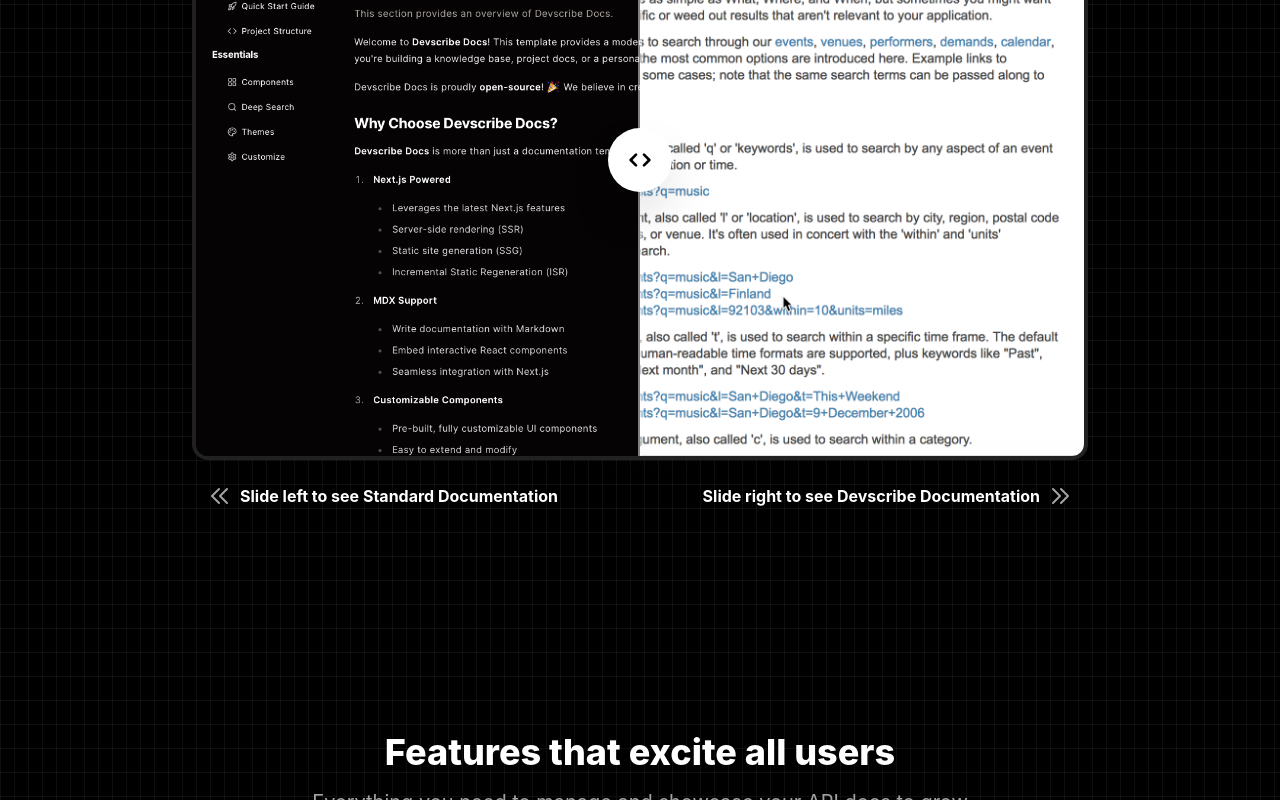
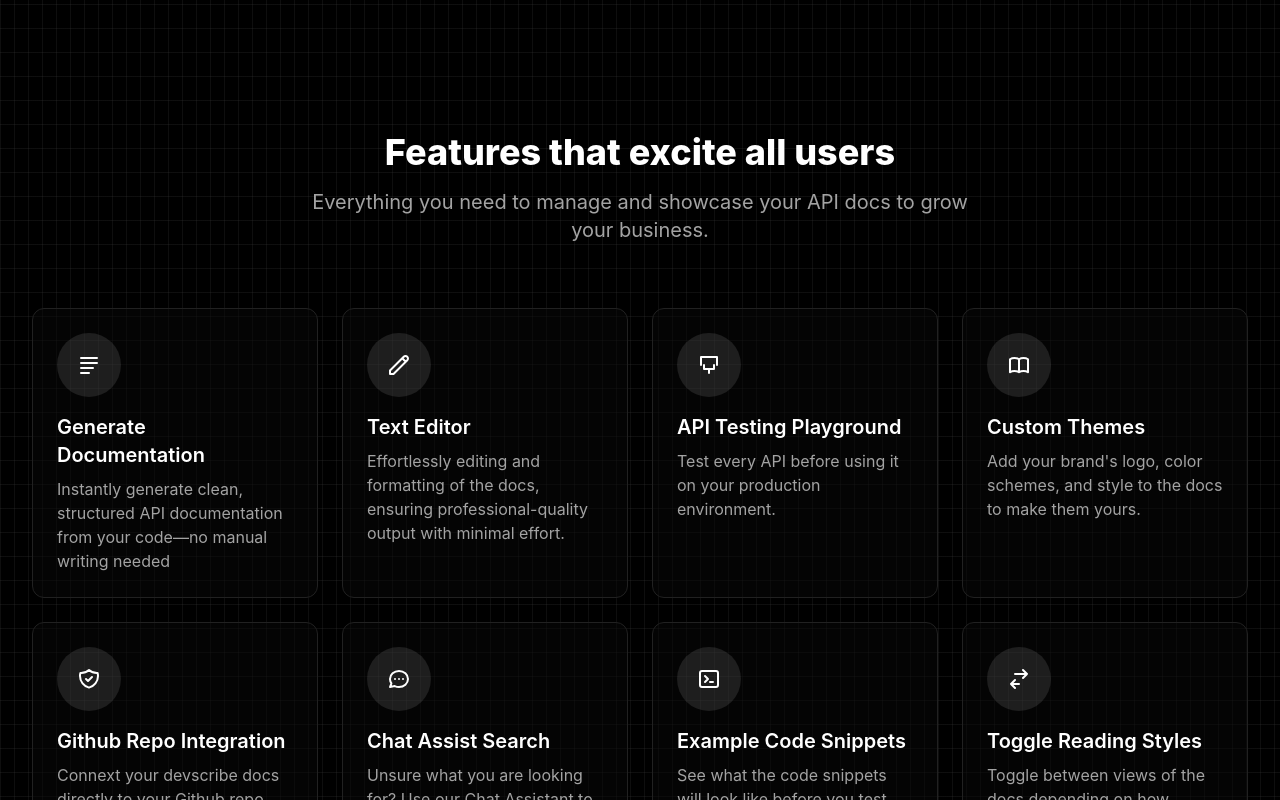
Before and after one commit to giannihart/landing_page, a React (Create React App) app: page / in a window 1280 px wide. Shown: the part 920-1720 px from the top of the page. Built offline with nearby package versions, Linux system fonts and the light colour scheme.

Commit message:
updated a lot

```diff
--- a/src/App.tsx
+++ b/src/App.tsx
@@ -11,8 +11,8 @@
 import SupportSection from './components/Collaboration /SupportSection';
 
 // Import placeholder images
-import BeforeImage from './lib/UIDash.png';
-import AfterImage from './lib/UIUgly.png';
+import BeforeImage from './lib/Devscribemain.png';
+import AfterImage from './lib/Baddocs.png';
 
 function App() {
   return (
--- a/src/components/Collaboration /SupportSection.tsx
+++ b/src/components/Collaboration /SupportSection.tsx
@@ -19,7 +19,9 @@
           </p>
           <div className="mt-8">
             <a
-              href="https://shadcnblocks.com"
+              href="https://app.apollo.io/#/meet/inbound-router/0un-0oc-9vs"
+              target="_blank"
+              rel="noopener noreferrer"
               className="inline-flex items-center justify-center px-8 py-3 border border-transparent text-base font-medium rounded-md text-primary-foreground bg-primary hover:bg-primary/90 transition-colors duration-300"
             >
               Contact us today
--- a/src/components/features/Features.tsx
+++ b/src/components/features/Features.tsx
@@ -77,7 +77,7 @@
 
 const Features = () => {
   return (
-    <div className="relative py-20 md:py-32 bg-background" id="features">
+    <div className="relative py-20 md:py-32 bg-background features-container" id="features">
       {/* Background decoration */}
       <div className="absolute inset-0">
         <div className="absolute inset-0 bg-[linear-gradient(to_right,#4f4f4f2e_1px,transparent_1px),linear-gradient(to_bottom,#4f4f4f2e_1px,transparent_1px)] bg-[size:14px_24px]" />
@@ -85,36 +85,31 @@
 
       <div className="relative max-w-7xl mx-auto px-4 sm:px-6 lg:px-8">
         <div className="text-center">
-          <h2 className="text-3xl font-extrabold text-foreground sm:text-4xl">
+          <h2 className="text-3xl font-extrabold text-foreground sm:text-4xl features-title">
             Features that excite all users
           </h2>
-          <p className="mt-4 max-w-2xl mx-auto text-xl text-muted-foreground">
+          <p className="mt-4 max-w-2xl mx-auto text-xl text-muted-foreground features-subtitle">
             Everything you need to manage and showcase your API docs to grow your business.
           </p>
         </div>
 
-        <div className="mt-20">
-          <div className="grid grid-cols-1 gap-8 sm:grid-cols-2 lg:grid-cols-4">
+        <div className="mt-16 grid grid-cols-1 gap-6 sm:grid-cols-2 lg:grid-cols-4 features-grid">
           {features.map((feature, index) => (
             <div
               key={index}
-                className="relative group bg-card/50 backdrop-blur-sm p-6 rounded-xl border border-border hover:border-primary/50 transition-all duration-300 transform hover:-translate-y-2"
+              className="bg-card/50 border border-border rounded-xl p-6 transform transition-all duration-300 hover:scale-105 hover:shadow-[0_0_25px_rgba(var(--primary),0.2)]"
             >
-                <div className="absolute inset-0 bg-gradient-to-r from-primary/10 via-primary/5 to-transparent opacity-0 group-hover:opacity-100 transition-opacity duration-300 rounded-xl" />
-                <div className="relative">
-                  <div className="w-12 h-12 rounded-lg bg-secondary flex items-center justify-center text-secondary-foreground group-hover:bg-primary group-hover:text-primary-foreground transition-colors duration-300">
+              <div className="flex items-center justify-center w-16 h-16 mb-4 rounded-full bg-primary/10">
                 {feature.icon}
               </div>
-                  <h3 className="mt-6 text-lg font-medium text-foreground group-hover:text-primary transition-colors duration-300">
+              <h3 className="text-xl font-semibold text-foreground mb-2">
                 {feature.title}
               </h3>
-                  <p className="mt-2 text-base text-muted-foreground">
+              <p className="text-base text-muted-foreground">
                 {feature.description}
               </p>
             </div>
-              </div>
           ))}
-          </div>
         </div>
       </div>
     </div>
--- a/src/components/hero/Hero.tsx
+++ b/src/components/hero/Hero.tsx
@@ -1,4 +1,4 @@
-import React, { useState, useEffect } from 'react';
+import React, { useState, useEffect, useCallback, useMemo } from 'react';
 import confetti from 'canvas-confetti';
 
 const Hero = () => {
@@ -6,15 +6,16 @@
   const [status, setStatus] = useState('');
   const [currentIndex, setCurrentIndex] = useState(0);
 
-  const rotatingWords = ['generate', 'test', 'perfect', 'manage'];
+  const rotatingWords = useMemo(() => ['generate', 'test', 'perfect', 'manage'], []);
+
+  const rotateWord = useCallback(() => {
+    setCurrentIndex((prevIndex) => (prevIndex + 1) % rotatingWords.length);
+  }, [rotatingWords.length]);
 
   useEffect(() => {
-    const interval = setInterval(() => {
-      setCurrentIndex((prevIndex) => (prevIndex + 1) % rotatingWords.length);
-    }, 2000);
-
-    return () => clearInterval(interval);
-  }, [rotatingWords.length]);
+    const intervalId = setInterval(rotateWord, 2000);
+    return () => clearInterval(intervalId);
+  }, [rotateWord]);
 
   const handleSubmit = (e: React.FormEvent) => {
     e.preventDefault();
@@ -43,7 +44,7 @@
   };
 
   return (
-    <div className="relative overflow-hidden bg-background pt-24 pb-16 md:pt-32 md:pb-20">
+    <div className="relative overflow-hidden bg-background pt-24 pb-16 md:pt-32 md:pb-20 hero-container">
       {/* Background decoration */}
       <div className="absolute inset-0">
         <div className="absolute inset-0 bg-gradient-radial from-primary/5 via-background to-background" />
@@ -53,15 +54,15 @@
       <div className="relative max-w-7xl mx-auto px-6 sm:px-6 lg:px-8">
         <div className="text-center">
           {/* Announcement Banner */}
-          <div className="mb-8 md:mb-4 inline-flex items-center bg-primary/10 border border-primary/20 rounded-full px-6 py-2 text-sm font-medium text-primary">
+          <div className="mb-8 md:mb-4 inline-flex items-center bg-primary/10 border border-primary/20 rounded-full px-6 py-2 text-sm font-medium text-primary announcement-banner">
             <span className="mr-2">📣</span>
-            <span>Version 1.0 will be live 4/26</span>
+            <span>Version 1.0 will be live 5/31</span>
           </div>
 
-          <h1 className="text-4xl tracking-tight font-extrabold text-foreground sm:text-6xl md:text-7xl leading-tight text-center">
+          <h1 className="text-4xl tracking-tight font-extrabold text-foreground sm:text-6xl md:text-7xl leading-tight text-center hero-title">
             <span className="block mb-3 md:mb-2 relative">
               <span>Instantly</span>
-              <span className="relative inline-block overflow-visible align-bottom ml-4" style={{ minWidth: '240px', height: '120px', verticalAlign: 'bottom', position: 'relative' }}>
+              <span className="relative inline-block overflow-visible align-bottom ml-4 rotating-words-container" style={{ minWidth: '240px', height: '120px', verticalAlign: 'bottom', position: 'relative' }}>
                 {rotatingWords.map((word, index) => (
                   <span
                     key={word}
@@ -87,14 +88,14 @@
               your API docs all in one place
             </span>
           </h1>
-          <p className="mt-8 md:mt-6 max-w-3xl mx-auto text-lg md:text-2xl text-muted-foreground leading-relaxed px-4">
+          <p className="mt-8 md:mt-6 max-w-3xl mx-auto text-lg md:text-2xl text-muted-foreground leading-relaxed px-4 hero-subtitle">
             Devscribe boosts your team's efficiency by automating and managing your API documentation with ease allowing readability for all.
           </p>
 
           {/* Email Signup Form */}
           <div className="mt-12 max-w-xl mx-auto px-4">
-            <form onSubmit={handleSubmit} className="flex flex-col sm:flex-row gap-4 justify-center">
-              <div className="flex-1">
+            <form onSubmit={handleSubmit} className="flex flex-col sm:flex-row gap-4 justify-center hero-form">
+              <div className="flex-1 hero-form-input">
                 <input
                   type="email"
                   value={email}
@@ -104,7 +105,7 @@
                   className="w-full px-6 py-3 rounded-lg bg-secondary text-secondary-foreground border border-border focus:border-primary focus:outline-none focus:ring-2 focus:ring-primary transition-all duration-300 hover:outline hover:outline-2 hover:outline-white text-lg"
                 />
               </div>
-              <div className="rainbow-button">
+              <div className="rainbow-button hero-form-button">
                 <button
                   type="submit"
                   className="w-full sm:w-auto px-8 py-3 rounded-lg bg-primary text-primary-foreground hover:bg-primary/90 transition-all duration-300 whitespace-nowrap text-lg font-medium"
--- a/src/components/image-compare/ImageCompare.tsx
+++ b/src/components/image-compare/ImageCompare.tsx
@@ -1,4 +1,6 @@
 import React, { useState, useRef } from 'react';
+import BeforeImage from '../../lib/Devscribemain.png';
+import AfterImage from '../../lib/Baddocs.png';
 
 interface ImageCompareProps {
   beforeImage: string;
@@ -17,59 +19,42 @@
   };
 
   return (
-    <section className="relative py-16 md:py-24 bg-background overflow-hidden" id="product">
+    <section className="relative py-16 md:py-24 bg-background image-compare-container">
+      {/* Background decoration */}
       <div className="absolute inset-0">
         <div className="absolute inset-0 bg-gradient-radial from-primary/5 via-background to-background" />
         <div className="absolute inset-0 bg-[linear-gradient(to_right,#4f4f4f2e_1px,transparent_1px),linear-gradient(to_bottom,#4f4f4f2e_1px,transparent_1px)] bg-[size:14px_24px]" />
       </div>
 
       <div className="relative max-w-7xl mx-auto px-4 sm:px-6 lg:px-8">
+        <div className="max-w-4xl mx-auto">
+          <div className="relative w-full aspect-w-16 aspect-h-9 image-compare-slider">
             <div
-          ref={containerRef}
-          className="relative w-full max-w-4xl mx-auto h-[400px] md:h-[600px] overflow-hidden rounded-2xl shadow-3xl border-4 border-border"
+              className="absolute inset-0 overflow-hidden"
+              style={{
+                width: `${sliderPosition}%`
+              }}
             >
-          {/* Before Image */}
+              <img
+                src={beforeImage}
+                alt="Before Devscribe"
+                className="absolute inset-0 w-full h-full object-cover"
+              />
+            </div>
+            <img
+              src={afterImage}
+              alt="After Devscribe"
+              className="absolute inset-0 w-full h-full object-cover"
+            />
             <div
-            className="absolute inset-0 w-full h-full bg-cover bg-top"
+              className="absolute top-0 bottom-0 w-1 bg-primary left-1/2 transform -translate-x-1/2"
               style={{
-              backgroundImage: `url(${beforeImage})`,
-              backgroundPosition: 'top left',
-              backgroundSize: 'cover',
-              clipPath: `polygon(0 0, ${sliderPosition}% 0, ${sliderPosition}% 100%, 0 100%)`
+                left: `${sliderPosition}%`
               }}
-          />
-
-          {/* After Image */}
-          <div
-            className="absolute inset-0 w-full h-full bg-cover bg-top"
-            style={{
-              backgroundImage: `url(${afterImage})`,
-              backgroundPosition: 'top left',
-              backgroundSize: 'cover',
-              clipPath: `polygon(${sliderPosition}% 0, 100% 0, 100% 100%, ${sliderPosition}% 100%)`
-            }}
-          />
-
-          {/* Slider */}
-          <div
-            className="absolute top-0 bottom-0 w-1 bg-primary/50 left-1/2 transform -translate-x-1/2"
-            style={{ left: `${sliderPosition}%` }}
             >
-            <div className="absolute top-1/2 left-1/2 transform -translate-x-1/2 -translate-y-1/2
-              w-12 h-12 md:w-16 md:h-16 bg-primary text-primary-foreground rounded-full flex items-center justify-center shadow-2xl hover:scale-110 transition-transform">
-              <svg
-                xmlns="http://www.w3.org/2000/svg"
-                className="w-6 h-6 md:w-8 md:h-8 rotate-90"
-                fill="none"
-                viewBox="0 0 24 24"
-                stroke="currentColor"
-              >
-                <path
-                  strokeLinecap="round"
-                  strokeLinejoin="round"
-                  strokeWidth={2}
-                  d="M8 9l4-4 4 4m0 6l-4 4-4-4"
-                />
+              <div className="absolute top-1/2 left-1/2 transform -translate-x-1/2 -translate-y-1/2 w-10 h-10 bg-primary rounded-full flex items-center justify-center">
+                <svg xmlns="http://www.w3.org/2000/svg" className="h-6 w-6 text-primary-foreground" fill="none" viewBox="0 0 24 24" stroke="currentColor">
+                  <path strokeLinecap="round" strokeLinejoin="round" strokeWidth={2} d="M8 9l4-4 4 4m0 6l-4 4-4-4" />
                 </svg>
               </div>
             </div>
@@ -104,6 +89,7 @@
             </div>
           </div>
         </div>
+      </div>
     </section>
   );
 };
--- a/src/components/navbar/Navbar.tsx
+++ b/src/components/navbar/Navbar.tsx
@@ -5,7 +5,7 @@
   const [isMenuOpen, setIsMenuOpen] = useState(false);
 
   return (
-    <nav className="fixed top-0 left-0 right-0 z-50 bg-background/80 backdrop-blur-sm border-b border-border">
+    <nav className="fixed top-0 left-0 right-0 z-50 bg-background/80 backdrop-blur-sm border-b border-border navbar-container">
       <div className="max-w-7xl mx-auto px-4 sm:px-6 lg:px-8">
         <div className="flex justify-between h-16">
           <div className="flex items-center">
@@ -19,7 +19,7 @@
           </div>
 
           {/* Desktop Menu */}
-          <div className="hidden md:flex md:items-center md:space-x-8">
+          <div className="hidden md:flex md:items-center md:space-x-8 navbar-menu">
             <a href="#product" className="text-muted-foreground hover:text-foreground transition-colors">
               Product
             </a>
@@ -29,52 +29,25 @@
             <a href="#contact" className="text-muted-foreground hover:text-foreground transition-colors">
               Contact
             </a>
-            <button className="bg-primary text-primary-foreground px-6 py-2 rounded-[30px] hover:bg-primary/90 transition-all duration-300">
+            <button
+              onClick={() => window.open('https://app.apollo.io/#/meet/al2-p3j-wax/Devscribedemo', '_blank')}
+              className="bg-primary text-primary-foreground px-6 py-2 rounded-[30px] hover:bg-primary/90 transition-all duration-300"
+            >
               Book a demo
             </button>
           </div>
 
           {/* Mobile Menu Button */}
-          <div className="md:hidden flex items-center">
+          <div className="md:hidden flex items-center navbar-mobile-menu">
             <button
-              onClick={() => setIsMenuOpen(!isMenuOpen)}
-              className="inline-flex items-center justify-center p-2 rounded-md text-muted-foreground hover:text-foreground focus:outline-none"
-              aria-expanded="false"
+              onClick={() => window.open('https://app.apollo.io/#/meet/al2-p3j-wax/Devscribedemo', '_blank')}
+              className="w-full text-left px-6 py-2 rounded-lg text-base font-medium bg-primary text-primary-foreground hover:bg-primary/90 transition-all duration-300"
             >
-              <span className="sr-only">Open main menu</span>
-              {!isMenuOpen ? (
-                <svg className="block h-6 w-6" fill="none" viewBox="0 0 24 24" stroke="currentColor">
-                  <path strokeLinecap="round" strokeLinejoin="round" strokeWidth={2} d="M4 6h16M4 12h16M4 18h16" />
-                </svg>
-              ) : (
-                <svg className="block h-6 w-6" fill="none" viewBox="0 0 24 24" stroke="currentColor">
-                  <path strokeLinecap="round" strokeLinejoin="round" strokeWidth={2} d="M6 18L18 6M6 6l12 12" />
-                </svg>
-              )}
+              Book a demo
             </button>
           </div>
         </div>
       </div>
-
-      {/* Mobile Menu */}
-      {isMenuOpen && (
-        <div className="md:hidden bg-background/95 backdrop-blur-sm">
-          <div className="px-2 pt-2 pb-3 space-y-1 sm:px-3">
-            <a href="#product" className="block px-3 py-2 rounded-md text-base font-medium text-muted-foreground hover:text-foreground hover:bg-accent">
-              Product
-            </a>
-            <a href="#features" className="block px-3 py-2 rounded-md text-base font-medium text-muted-foreground hover:text-foreground hover:bg-accent">
-              Features
-            </a>
-            <a href="#contact" className="block px-3 py-2 rounded-md text-base font-medium text-muted-foreground hover:text-foreground hover:bg-accent">
-              Contact
-            </a>
-            <button className="w-full text-left px-6 py-2 rounded-lg text-base font-medium bg-primary text-primary-foreground hover:bg-primary/90 transition-all duration-300">
-              Book a demo
-            </button>
-          </div>
-        </div>
-      )}
     </nav>
   );
 };
--- a/src/index.css
+++ b/src/index.css
@@ -113,3 +113,84 @@
 }
 
 /* Removed rainbow button styles */
+
+@media (max-width: 768px) {
+  /* Hero Section Mobile Adjustments */
+  .hero-container {
+    padding-top: 6rem !important;
+    padding-bottom: 4rem !important;
+  }
+
+  .hero-title {
+    font-size: 2.5rem !important;
+    line-height: 1.2 !important;
+  }
+
+  .hero-subtitle {
+    font-size: 1rem !important;
+    padding: 0 1rem !important;
+  }
+
+  .hero-form {
+    flex-direction: column !important;
+    gap: 1rem !important;
+  }
+
+  .hero-form-input,
+  .hero-form-button {
+    width: 100% !important;
+  }
+
+  /* Rotating Words Mobile Adjustments */
+  .rotating-words-container {
+    min-width: 200px !important;
+    height: 80px !important;
+  }
+
+  /* Announcement Banner Mobile Adjustments */
+  .announcement-banner {
+    padding: 0.5rem 1rem !important;
+    font-size: 0.75rem !important;
+  }
+
+  /* Navbar Mobile Adjustments */
+  .navbar-container {
+    padding: 0.5rem 1rem !important;
+  }
+
+  .navbar-menu {
+    display: none !important;
+  }
+
+  .navbar-mobile-menu {
+    display: flex !important;
+    flex-direction: column !important;
+  }
+
+  /* Features Mobile Adjustments */
+  .features-container {
+    padding: 2rem 1rem !important;
+  }
+
+  .features-grid {
+    grid-template-columns: 1fr !important;
+    gap: 1.5rem !important;
+  }
+
+  .features-title {
+    font-size: 2rem !important;
+  }
+
+  .features-subtitle {
+    font-size: 1rem !important;
+  }
+
+  /* Image Compare Mobile Adjustments */
+  .image-compare-container {
+    padding: 2rem 1rem !important;
+  }
+
+  .image-compare-slider {
+    height: 300px !important;
+  }
+}
```
Also changed, not shown: src/lib/Baddocs.png (added), src/lib/Devscribemain.png (added). Lines whose indentation alone changed are shown as unchanged.
